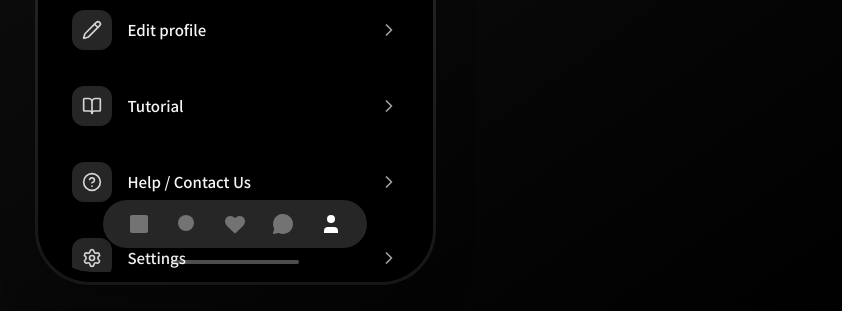
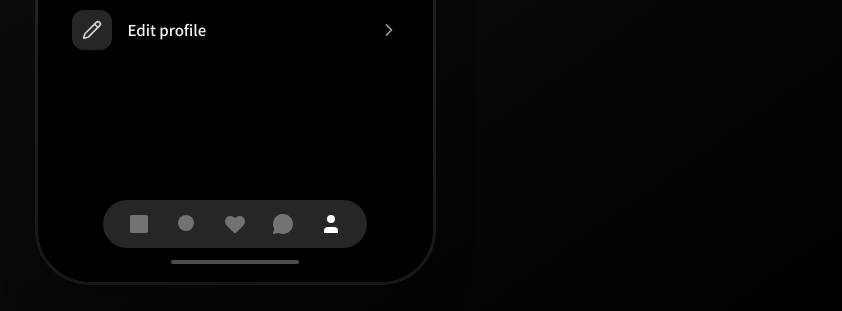
Before and after one commit to link2004/youlet-design-mock, a React (Vite) app: page / in a window 1280 px wide. Shown: the part 585-896 px from the top of the page, without its empty margins (405-1247 px from the left). Built offline with nearby package versions, Linux system fonts and the light colour scheme.

Commit message:
feat: Remove Tutorial, Settings, Contact Us menu items

```diff
--- a/components/PhoneScreen.tsx
+++ b/components/PhoneScreen.tsx
@@ -144,18 +144,6 @@ const PhoneScreen: React.FC = () => {
               {MENU_ITEMS.map((item, idx) => (
                 <MenuItem key={idx} {...item} />
               ))}
-              <div
-                onClick={() => setShowSettings(true)}
-                className="flex items-center justify-between py-4 cursor-pointer group hover:bg-black/5 dark:hover:bg-white/10 rounded-lg px-2 -mx-2 transition-colors"
-              >
-                <div className="flex items-center gap-4">
-                  <div className="w-10 h-10 bg-neutral-200/80 dark:bg-neutral-800 rounded-xl flex items-center justify-center text-neutral-700 dark:text-neutral-300">
-                    <Settings size={20} strokeWidth={2} />
-                  </div>
-                  <span className="text-neutral-900 dark:text-neutral-100 font-medium text-[15px]">Settings</span>
-                </div>
-                <ChevronLeft size={20} className="text-neutral-400 rotate-180" />
-              </div>
             </div>
           </div>
         </div>
--- a/constants.ts
+++ b/constants.ts
@@ -3,12 +3,7 @@ import {
   Star,
   Zap,
   Globe,
-  Settings,
-  Bell,
   Pencil,
-  BookOpen,
-  HelpCircle,
-  CreditCard,
   Layout,
   Search,
   Heart,
@@ -32,8 +27,6 @@ export const STATS = [
 
 export const MENU_ITEMS = [
   { icon: Pencil, label: "Edit profile" },
-  { icon: BookOpen, label: "Tutorial" },
-  { icon: HelpCircle, label: "Help / Contact Us" },
 ];
 
 export const NAV_ITEMS = [
```
